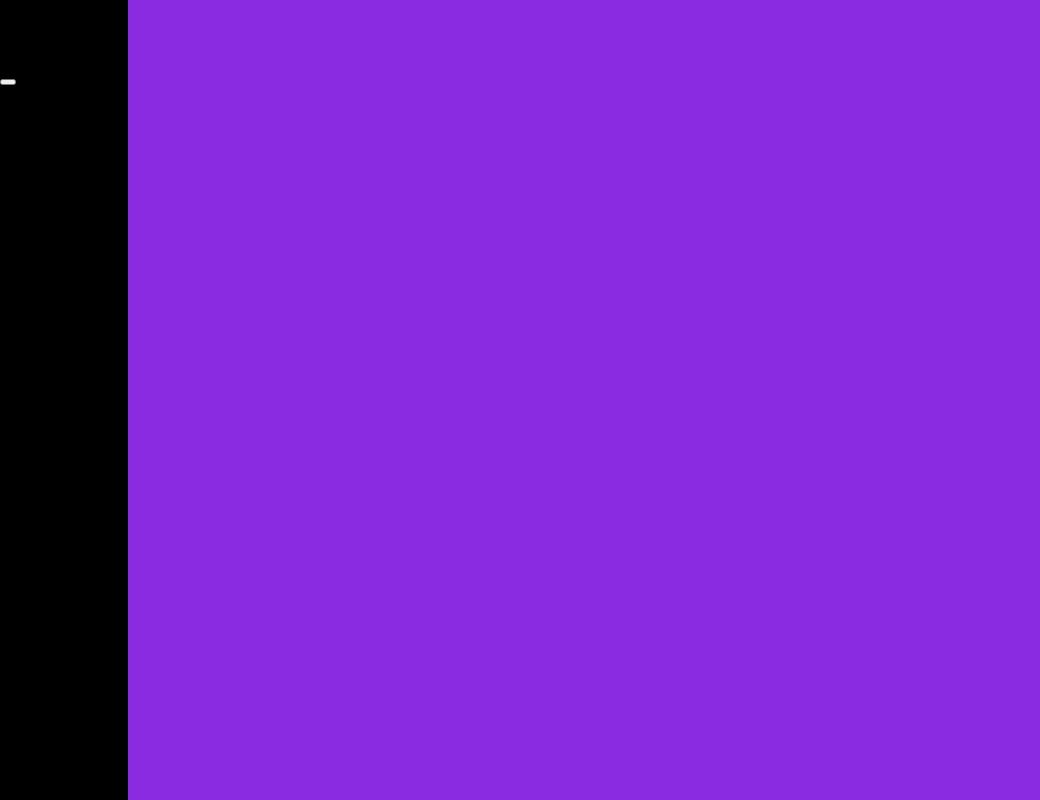
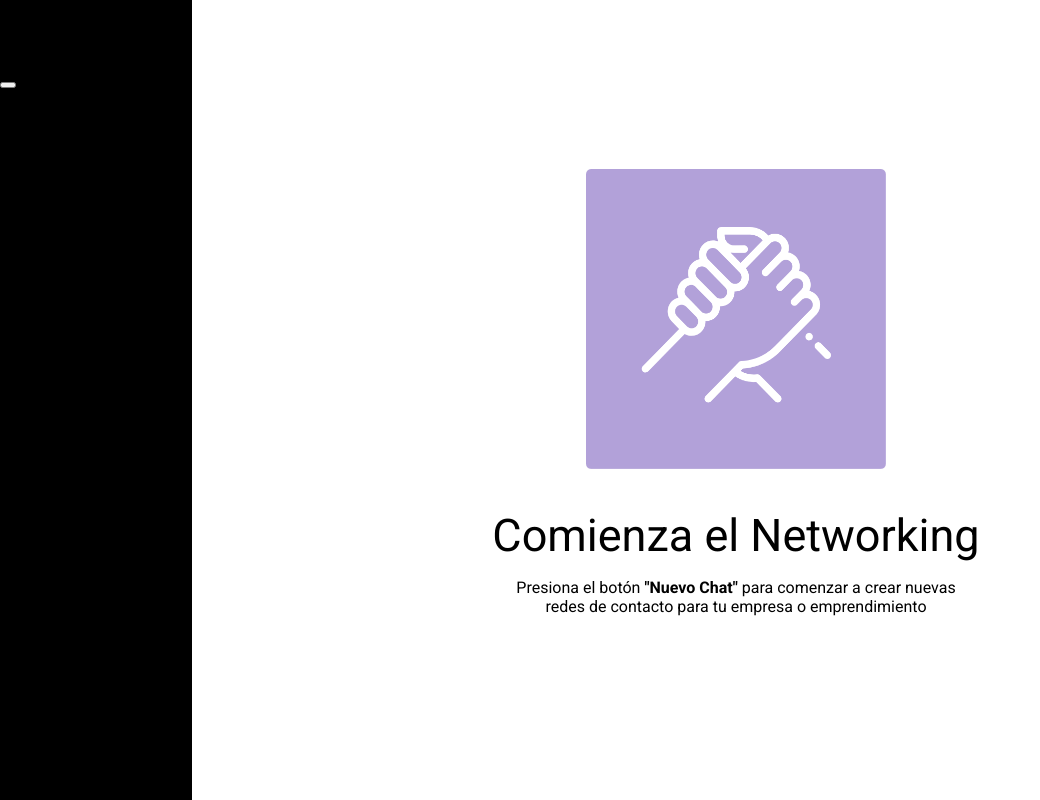
Before and after one commit to Jose-Santibanez/DesafioFlexbox, a plain HTML site: page index.html in a window 1280 px wide. Shown: the whole page, without its empty margins (0-1040 px from the left). Drawn offline with Linux system fonts and the light colour scheme.

Commit message:
Agregando estilo: Actualización 1

```diff
--- a/assets/css/style.css
+++ b/assets/css/style.css
@@ -1,20 +1,44 @@
 body{
     margin:0;
     padding: 0;
+    font-family: "Roboto", sans-serif;
+
 }
 #main{
     display: flex;
 }
 #contactos{
-    width: 10vw;
+    width: 15vw;
     height: 100vh;
     background-color: black;
 }
 #chat{
-    width: 90vw;
+    width: 85vw;
     height: 100vh;
-    background-color:blueviolet ;
+
 }
 .cabecera{
     display: flex;
 }
+#chat{
+    display: flex;
+    flex-direction: column;
+    justify-content: center;
+    align-items: center;
+    text-align: center;
+
+}
+#hand{
+    width: 300px;
+    height: 300px;
+}
+#chat h1{
+    font-size: 45px;
+    font-weight: 400;
+    margin: 40px 0 0 0;
+
+}
+#chat p{
+    width: 450px;
+
+}
--- a/index.html
+++ b/index.html
@@ -5,6 +5,9 @@
     <meta name="viewport" content="width=device-width, initial-scale=1.0" />
     <title>Document</title>
     <link rel="stylesheet" href="assets/css/style.css" />
+    <link rel="preconnect" href="https://fonts.googleapis.com">
+<link rel="preconnect" href="https://fonts.gstatic.com" crossorigin>
+<link href="https://fonts.googleapis.com/css2?family=Open+Sans:ital,wght@0,300..800;1,300..800&family=Roboto:ital,wght@0,100;0,300;0,400;0,500;0,700;0,900;1,100;1,300;1,400;1,500;1,700;1,900&display=swap" rel="stylesheet">
   </head>
   <body>
     <main id="main">
@@ -99,11 +102,12 @@
         </div>
       </aside>
       <!-- Fin seccion Contactos -->
-      <!-- Seccion chat -->
+      <!-- Seccion principal -->
       <section id="chat">
-        <img src="" alt="" />
-        <h3></h3>
-        <p></p>
+        <img id="hand" src="assets/img/hand.png" alt="" />
+        <h1>Comienza el Networking</h1>
+        <p>Presiona el botón <strong>"Nuevo Chat"</strong> para comenzar
+            a crear nuevas redes de contacto para tu empresa o emprendimiento</p>
       </section>
     </main>
   </body>
```
Also changed, not shown: assets/img/alberto.jpg (added), assets/img/cristian.jpg (added), assets/img/gonalo.jpg (added), assets/img/hand.png (added), assets/img/ignacio.jpg (added), assets/img/juanita.jpg (added), assets/img/juanpablo.jpg (added), assets/img/magdalena.jpg (added), assets/img/maria.jpg (added), assets/img/mariajose.jpg (added).
